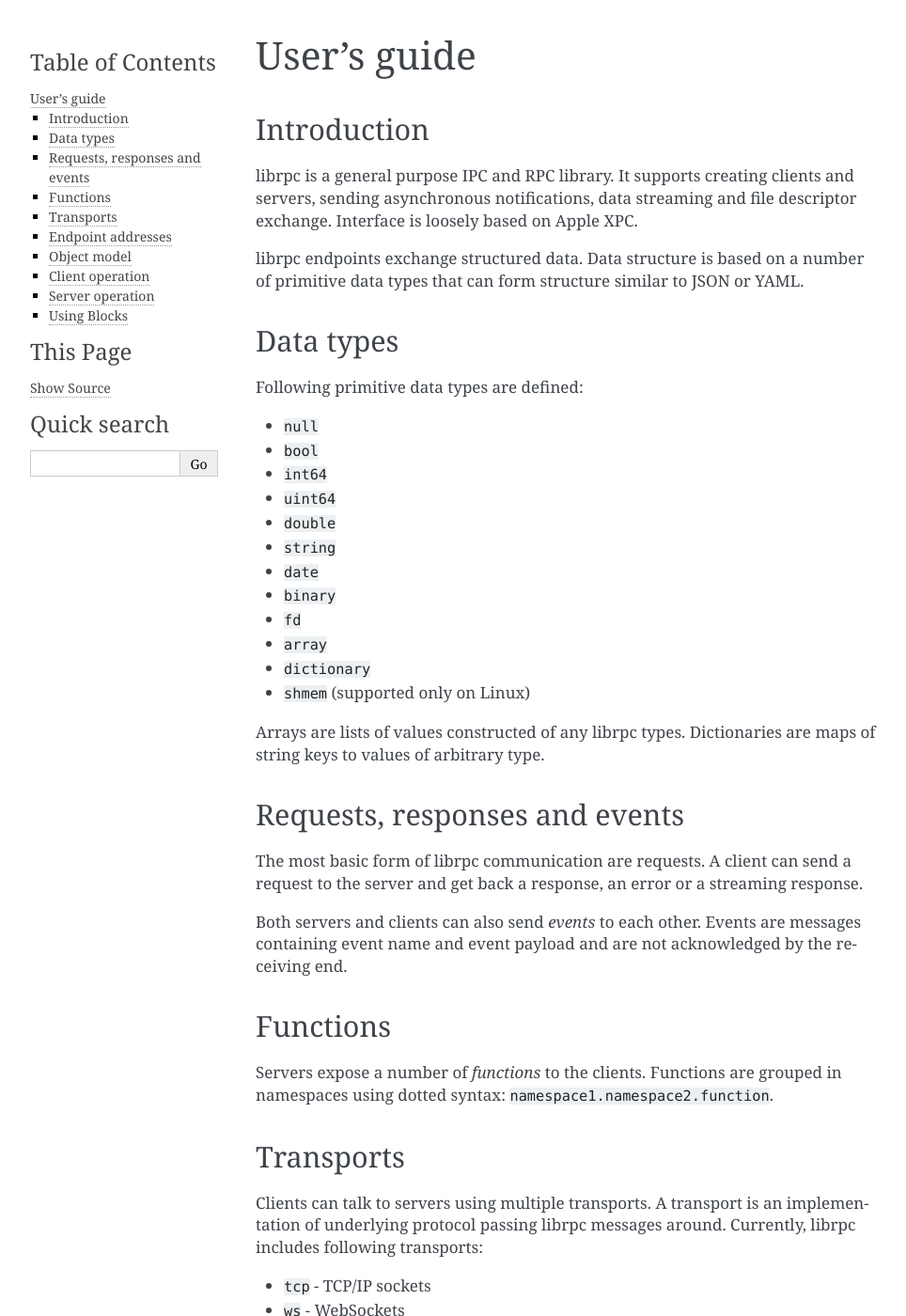
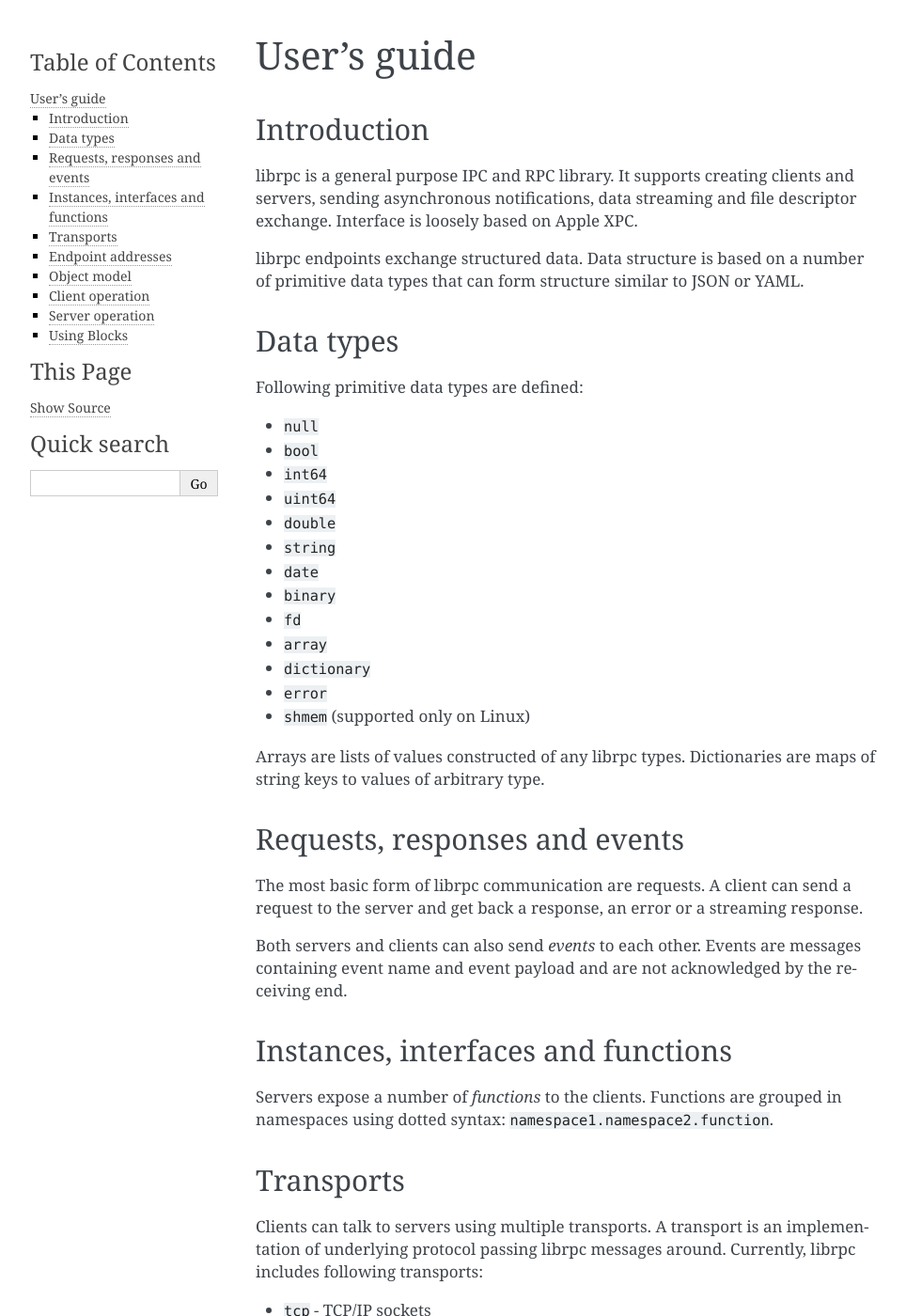
Before and after one commit to twoporeguys/librpc, a Sphinx documentation site: the page built from docs/source/guide.rst, in a window 1280 px wide and 1400 px high. Shown: the whole window at 94% size, without its empty margins (148-1112 px from the left). Built offline with Sphinx 7.4.7, drawn with Linux system fonts in a browser that asks for light colours; pages that are not in the unit, such as notebooks, are missing from menus.

Commit message:
More docs.

```diff
--- a/docs/source/guide.rst
+++ b/docs/source/guide.rst
@@ -25,6 +25,7 @@ Following primitive data types are defined:
 - ``fd``
 - ``array``
 - ``dictionary``
+- ``error``
 - ``shmem`` (supported only on Linux)
 
 Arrays are lists of values constructed of any librpc types. Dictionaries are
@@ -40,7 +41,7 @@ Both servers and clients can also send `events` to each other. Events are
 messages containing event name and event payload and are not acknowledged
 by the receiving end.
 
-Functions
+Instances, interfaces and functions
 ---------
 Servers expose a number of `functions` to the clients. Functions are grouped
 in namespaces using dotted syntax: ``namespace1.namespace2.function``.
```
Also changed, not shown: 2 other files.
